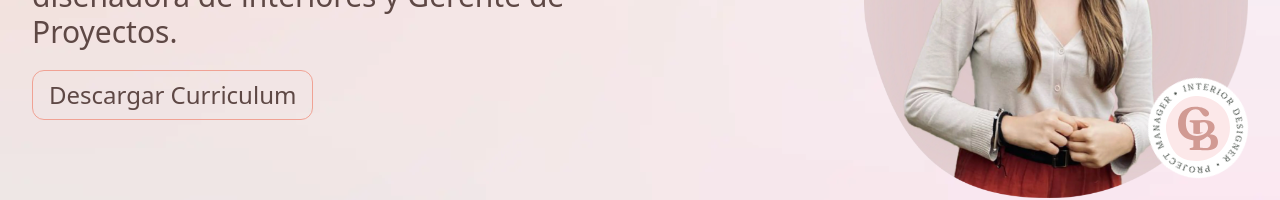
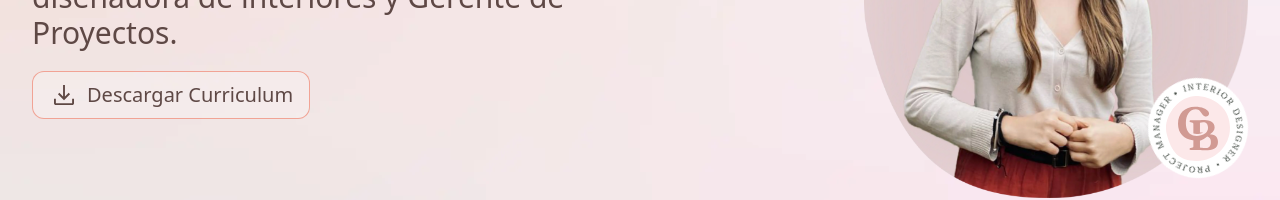
Before and after one commit to Sergioaorozco/carolinabg, a Vue app: page / in a window 1280 px wide. Shown: the part 314-514 px from the top of the page. Built offline with nearby package versions, Linux system fonts and the light colour scheme; a web font is replaced by a local one.

Commit message:
Add Tools and fix download button

```diff
--- a/src/components/Home.vue
+++ b/src/components/Home.vue
@@ -7,7 +7,7 @@
           <article class="flex flex-col md:w-1/2 write">
             <p class="text-3xl lg:text-4xl text-[var(--DarkText)] mt-2">Hola,</p>
             <h1 class="text-3xl lg:text-3xl text-[var(--DarkText)] mt-2 font-sans font-light">Soy Carolina Buitrago González, diseñadora de interiores y Gerente de Proyectos.</h1>
-            <a href="https://drive.google.com/file/d/1JRPRcfbrRaAP7UneIr63g9tAwpzuKQzl/view?usp=sharing" target="_blank" class="mt-5 border border-[var(--baseDarkColor)] w-fit rounded-xl px-4 py-2 font-sans font-thin text-[var(--DarkText)] text-2xl descarga hover:bg-[var(--baseDarkColor)] transition-all duration-300">Descargar Curriculum</a>
+            <a href="https://drive.google.com/file/d/1JRPRcfbrRaAP7UneIr63g9tAwpzuKQzl/view?usp=sharing" target="_blank" class="flex items-center gap-x-2 bg-white/25 mt-5 border border-[var(--baseDarkColor)] w-fit rounded-xl px-4 py-2 font-sans font-thin text-[var(--DarkText)] text-xl hover:bg-[var(--baseDarkColor)] transition-all duration-300 descarga">Descargar Curriculum</a>
           </article>
           <figure class="relative" v-motion-slide-bottom>
             <img width="300" height="300" class="lg:w-96" src="/background/perfilCaro.webp" alt="foto principal del perfil de caro">
@@ -50,10 +50,13 @@ export default {
 </script>
 <style lang="scss" scoped>
 .descarga::before {
-  content: '';
-  background: url('/icons/dowloa.svg');
-  background-size: cover;
-  display: block;
+  content: "";
+    background: url("/icons/download.svg");
+    background-size: cover;
+    width: 1.5em;
+    height: 1.5em;
+    color: var(--baseDarkColor);
+    display: inline-block;
 }
 
 .v--vtt-fade {
```
Also changed, not shown: public/icons/dowloa.svg (deleted), public/icons/download.svg (added).
